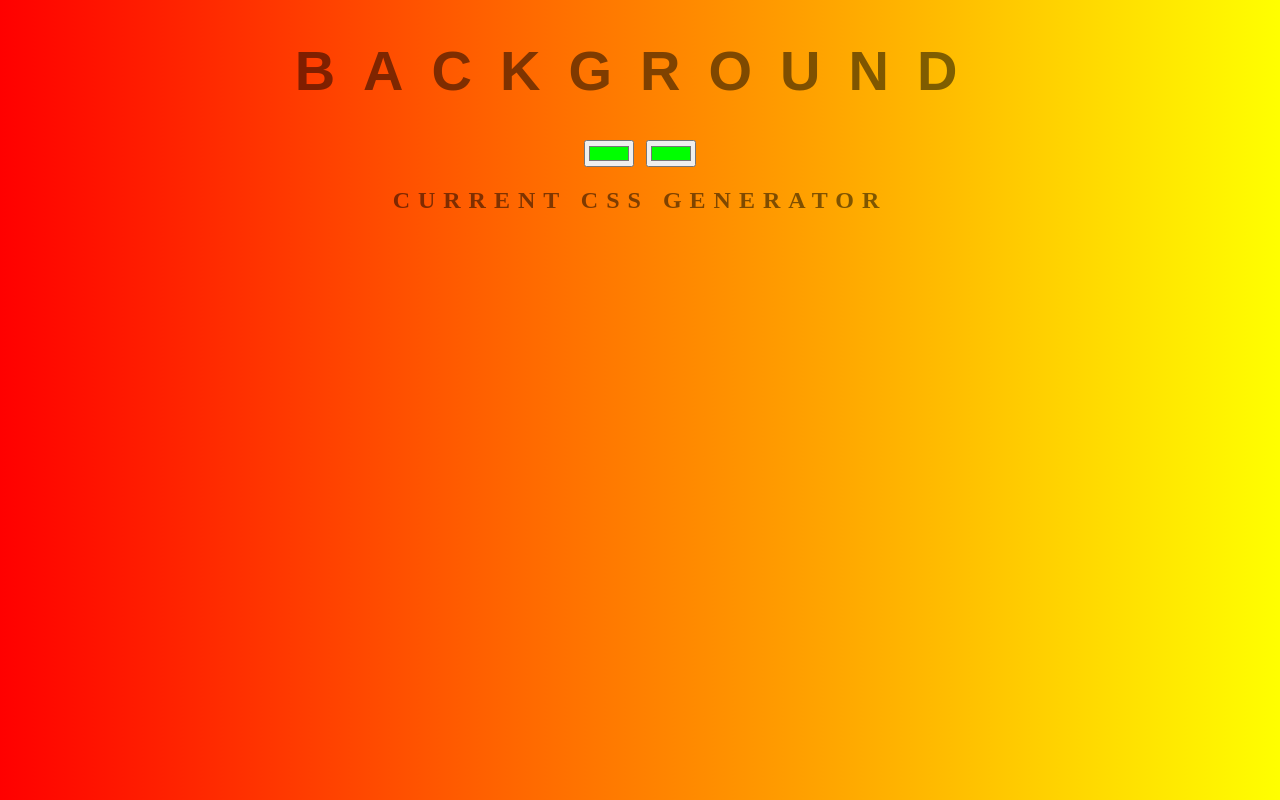
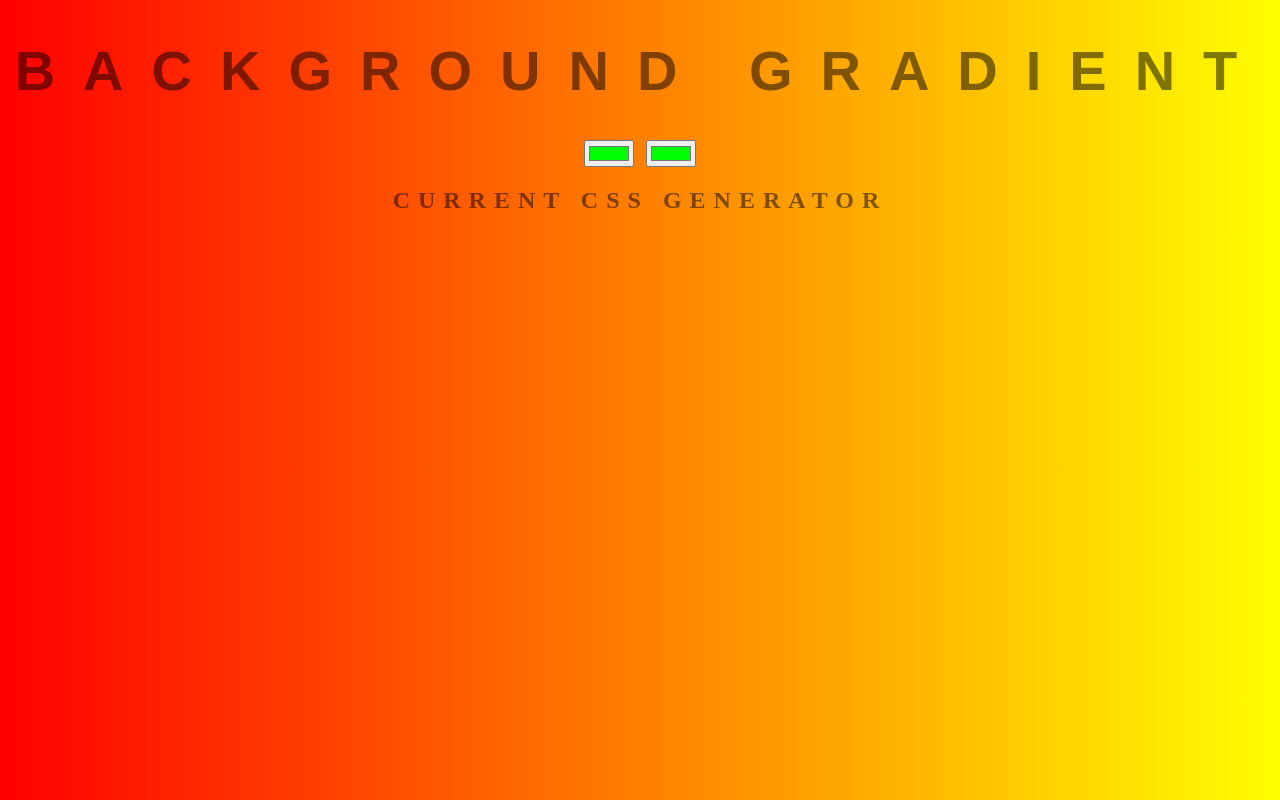
Before and after one commit to paae/backgroundgen, a plain HTML site: page index.html in a window 1280 px wide. Drawn offline with Linux system fonts and the light colour scheme.

Commit message:
changed heading

```diff
--- a/index.html
+++ b/index.html
@@ -8,7 +8,7 @@
    <link rel="stylesheet" href="index.css">
  </head>
  <body id="gradient">
-   <h1>background</h1>
+   <h1>background gradient</h1>
    <input oninput="colorChange()" class="color1" type="color" name="color1" value="#00ff00">
    <input oninput="colorChange()" class="color2" type="color" name="color2" value="#00ff00">
    <h2>current css generator</h2>
```
